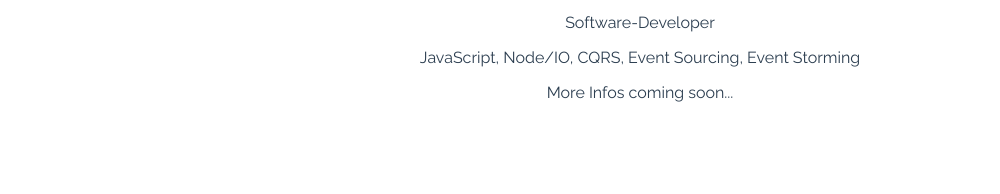
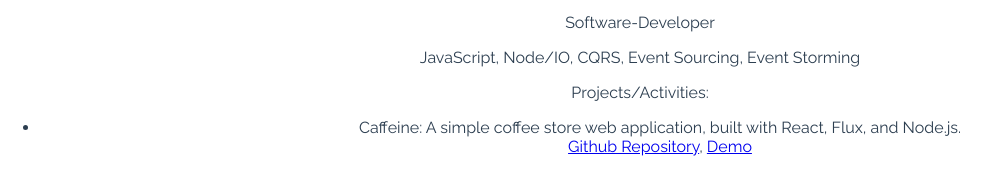
Before and after one commit to codemade/codemade.github.io, a plain HTML site: page index.html in a window 1280 px wide. Shown: the part 382-576 px from the top of the page, without its empty margins (0-1000 px from the left). Drawn offline with Linux system fonts and the light colour scheme.

Commit message:
Add caffeine project info.

```diff
--- a/index.html
+++ b/index.html
@@ -31,7 +31,16 @@
     </div>
     <p>Software-Developer</p>
     <p>JavaScript, Node/IO, CQRS, Event Sourcing, Event Storming</p>
-    More Infos coming soon...
+    <p>
+      Projects/Activities:
+      <ul>
+        <li>
+          Caffeine: A simple coffee store web application, built with React, Flux, and Node.js.
+          <br />
+          <a href="https://github.com/codemade/caffeine">Github Repository</a>, <a href="/caffeine">Demo</a>
+        </li>
+      </ul>
+    </p>
   </div>
 </body>
 </html>
```
